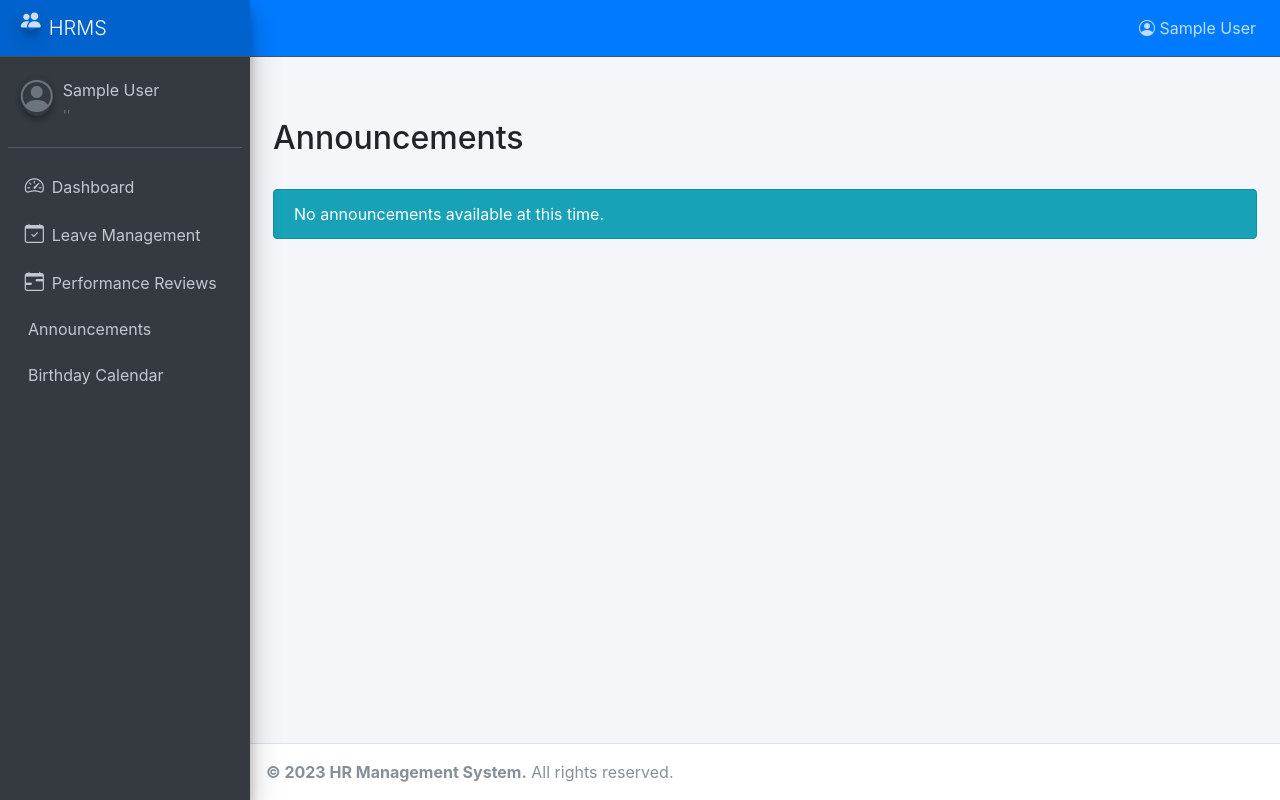
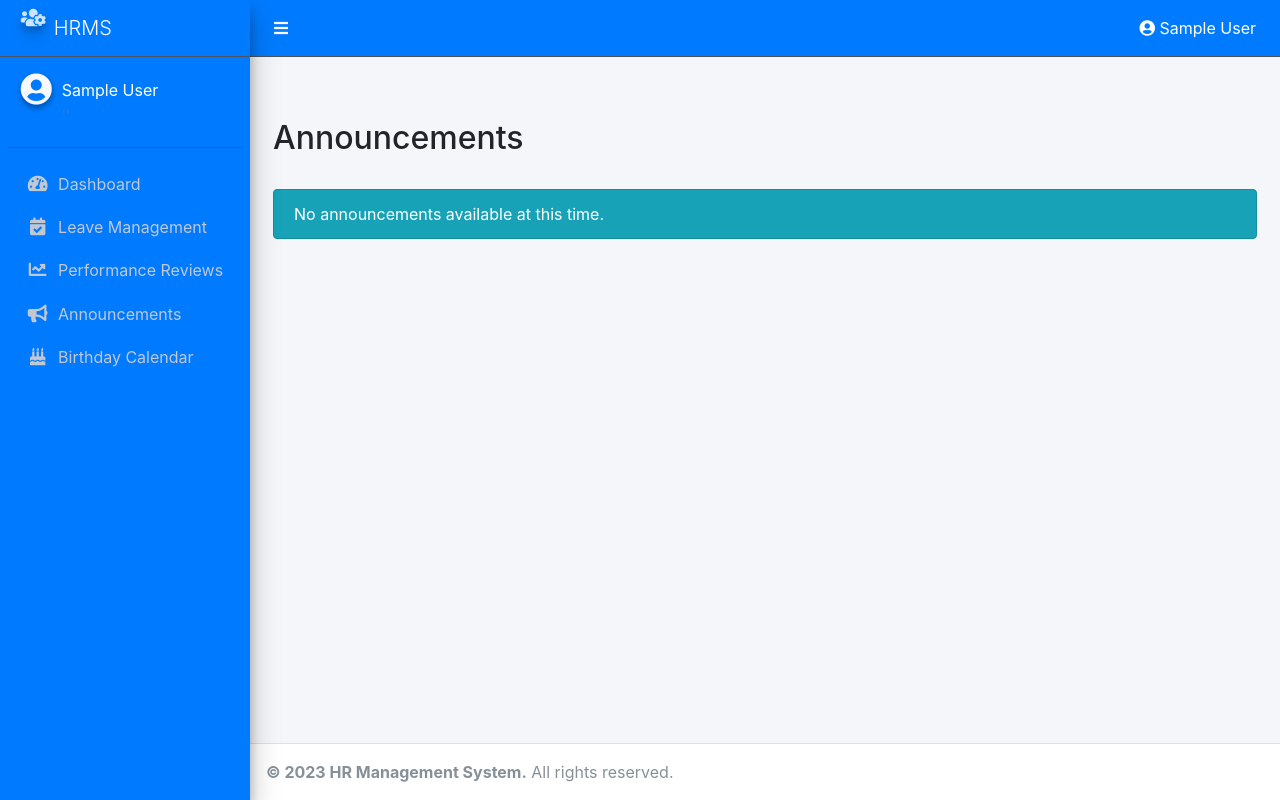
Before and after one commit to ShenalK02/HR-Management-System, a Django app: page /announcements/ in a window 1280 px wide. Run offline with Django 3.2, Linux system fonts and the light colour scheme; the visitor is signed in with stand-in values (Sample User, id 1); data that the repository does not hold is empty; some libraries are stand-ins or nearby versions.

Commit message:
Sidebar Icons Added

```diff
--- a/templates/base.html
+++ b/templates/base.html
@@ -5,42 +5,57 @@
     <meta name="viewport" content="width=device-width, initial-scale=1.0">
     <title>HR Management System | {% block title %}{% endblock %}</title>
 
-    <!-- Bootstrap + AdminLTE CSS -->
+    <!-- Bootstrap -->
     <link href="https://cdn.jsdelivr.net/npm/bootstrap@5.3.0/dist/css/bootstrap.min.css" rel="stylesheet">
-    <link rel="stylesheet" href="https://cdn.jsdelivr.net/npm/bootstrap-icons@1.10.0/font/bootstrap-icons.css">
+
+    <!-- AdminLTE + Icons -->
     <link rel="stylesheet" href="https://cdn.jsdelivr.net/npm/admin-lte@3.2/dist/css/adminlte.min.css">
+    <link rel="stylesheet" href="https://cdn.jsdelivr.net/npm/@fortawesome/fontawesome-free@5.15.4/css/all.min.css">
+
     {% block extra_css %}{% endblock %}
+
+    <style>
+        .main-sidebar {
+            background-color: #007bff !important;
+        }
+        .main-header {
+            background-color: #007bff !important;
+            color: white !important;
+        }
+        .main-header .nav-link {
+            color: white !important;
+        }
+    </style>
 </head>
-
 <body class="hold-transition sidebar-mini layout-fixed">
 <div class="wrapper">
 
-    <!-- Navbar -->
-    <nav class="main-header navbar navbar-expand navbar-primary navbar-dark">
+    <!-- Header -->
+    <nav class="main-header navbar navbar-expand navbar-dark">
         <ul class="navbar-nav">
             <li class="nav-item">
-                <a class="nav-link" data-widget="pushmenu" href="#" role="button"><i class="fas fa-bars"></i></a>
+                <a class="nav-link" data-widget="pushmenu" href="#"><i class="fas fa-bars"></i></a>
             </li>
         </ul>
 
         <ul class="navbar-nav ms-auto">
             <li class="nav-item dropdown">
                 <a class="nav-link" data-bs-toggle="dropdown" href="#">
-                    <i class="bi bi-person-circle"></i> {{ request.user.get_full_name }}
+                    <i class="fas fa-user-circle"></i> {{ request.user.get_full_name }}
                 </a>
                 <div class="dropdown-menu dropdown-menu-end">
                     {% if request.user.is_authenticated %}
                         <a href="{% url 'employee_detail' request.user.pk %}" class="dropdown-item">
-                            <i class="bi bi-person me-2"></i> Profile
+                            <i class="fas fa-user me-2"></i> Profile
                         </a>
                     {% else %}
                         <a href="{% url 'login' %}" class="dropdown-item">
-                            <i class="bi bi-person me-2"></i> Login to view profile
+                            <i class="fas fa-sign-in-alt me-2"></i> Login to view profile
                         </a>
                     {% endif %}
                     <div class="dropdown-divider"></div>
                     <a href="{% url 'logout' %}" class="dropdown-item">
-                        <i class="bi bi-box-arrow-right me-2"></i> Logout
+                        <i class="fas fa-sign-out-alt me-2"></i> Logout
                     </a>
                 </div>
             </li>
@@ -49,8 +64,8 @@
 
     <!-- Sidebar -->
     <aside class="main-sidebar sidebar-dark-primary elevation-4">
-        <a href="{% url 'dashboard' %}" class="brand-link bg-primary">
-            <i class="bi bi-people-fill brand-image img-circle elevation-3" style="opacity: .8"></i>
+        <a href="{% url 'dashboard' %}" class="brand-link text-white">
+            <i class="fas fa-users-cog brand-image img-circle elevation-3" style="opacity: .8"></i>
             <span class="brand-text font-weight-light">HRMS</span>
         </a>
 
@@ -60,12 +75,12 @@
                     {% if request.user.profile_picture %}
                         <img src="{{ request.user.profile_picture.url }}" class="img-circle elevation-2" alt="User Image">
                     {% else %}
-                        <i class="bi bi-person-circle img-circle elevation-2" style="font-size: 2rem; color: #6c757d;"></i>
+                        <i class="fas fa-user-circle img-circle elevation-2 text-light" style="font-size: 2rem;"></i>
                     {% endif %}
                 </div>
                 <div class="info">
-                    <a href="#" class="d-block">{{ request.user.get_full_name }}</a>
-                    <small class="text-muted">
+                    <a href="#" class="d-block text-white">{{ request.user.get_full_name }}</a>
+                    <small class="text-muted text-light">
                         {% if request.user.position %}
                             {{ request.user.position.title }}
                         {% else %}
@@ -75,11 +90,12 @@
                 </div>
             </div>
 
+            <!-- Menu -->
             <nav class="mt-2">
                 <ul class="nav nav-pills nav-sidebar flex-column" role="menu" data-accordion="false">
                     <li class="nav-item">
                         <a href="{% url 'dashboard' %}" class="nav-link">
-                            <i class="nav-icon bi bi-speedometer2"></i>
+                            <i class="nav-icon fas fa-tachometer-alt"></i>
                             <p>Dashboard</p>
                         </a>
                     </li>
@@ -87,7 +103,7 @@
                     {% if request.user.is_hr %}
                     <li class="nav-item">
                         <a href="{% url 'employee_list' %}" class="nav-link">
-                            <i class="nav-icon bi bi-people"></i>
+                            <i class="nav-icon fas fa-users"></i>
                             <p>Employees</p>
                         </a>
                     </li>
@@ -95,25 +111,28 @@
 
                     <li class="nav-item">
                         <a href="{% url 'leave_list' %}" class="nav-link">
-                            <i class="nav-icon bi bi-calendar-check"></i>
+                            <i class="nav-icon fas fa-calendar-check"></i>
                             <p>Leave Management</p>
                         </a>
                     </li>
+
                     <li class="nav-item">
-                        <a class="nav-link" href="{% url 'review_calendar' %}">
-                            <i class="nav-icon bi bi-calendar-range"></i>
+                        <a href="{% url 'review_calendar' %}" class="nav-link">
+                            <i class="nav-icon fas fa-chart-line"></i>
                             <p>Performance Reviews</p>
                         </a>
                     </li>
+
                     <li class="nav-item">
-                        <a class="nav-link" href="{% url 'announcement_list' %}">
-                            <i class="fas fa-bullhorn nav-icon"></i>
+                        <a href="{% url 'announcement_list' %}" class="nav-link">
+                            <i class="nav-icon fas fa-bullhorn"></i>
                             <p>Announcements</p>
                         </a>
                     </li>
+
                     <li class="nav-item">
-                        <a class="nav-link {% if 'birthdays' in request.path %}active{% endif %}" href="{% url 'birthday_calendar:calendar' %}">
-                            <i class="fas fa-birthday-cake nav-icon"></i>
+                        <a href="{% url 'birthday_calendar:calendar' %}" class="nav-link {% if 'birthdays' in request.path %}active{% endif %}">
+                            <i class="nav-icon fas fa-birthday-cake"></i>
                             <p>Birthday Calendar</p>
                         </a>
                     </li>
@@ -128,7 +147,7 @@
             <div class="container-fluid">
                 <div class="row mb-2">
                     <div class="col-sm-6">
-                        <h1 class="m-0">{% block page_title %}{% endblock %}</h1>
+                        <h1 class="m-0 text-dark">{% block page_title %}{% endblock %}</h1>
                     </div>
                     <div class="col-sm-6">
                         <ol class="breadcrumb float-sm-end">
@@ -139,7 +158,6 @@
             </div>
         </div>
 
-        <!-- Main content -->
         <div class="content">
             <div class="container-fluid">
                 {% block content %}{% endblock %}
@@ -151,7 +169,6 @@
     <footer class="main-footer">
         <strong>&copy; 2023 HR Management System.</strong> All rights reserved.
     </footer>
-
 </div>
 
 <!-- Scripts -->
```
